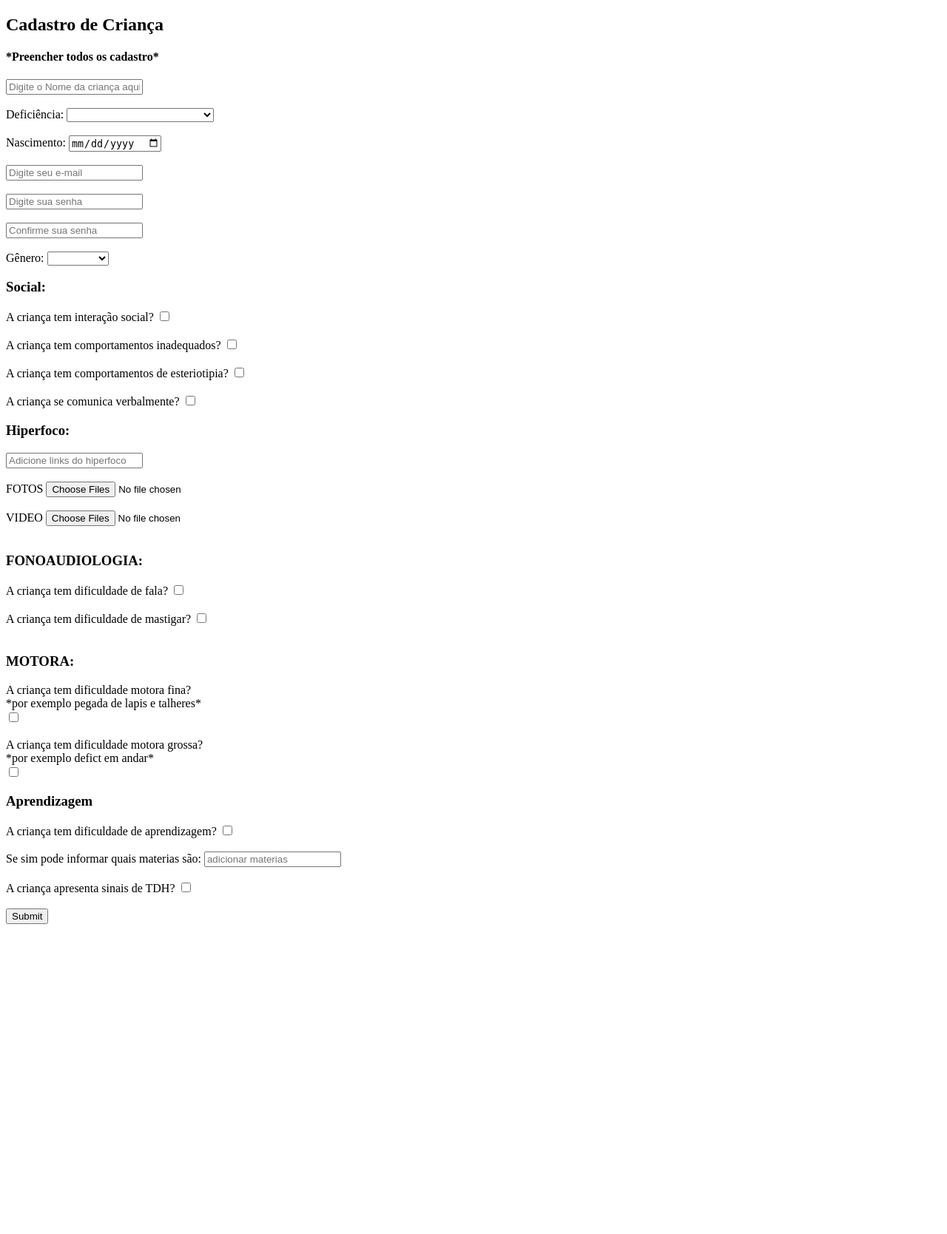
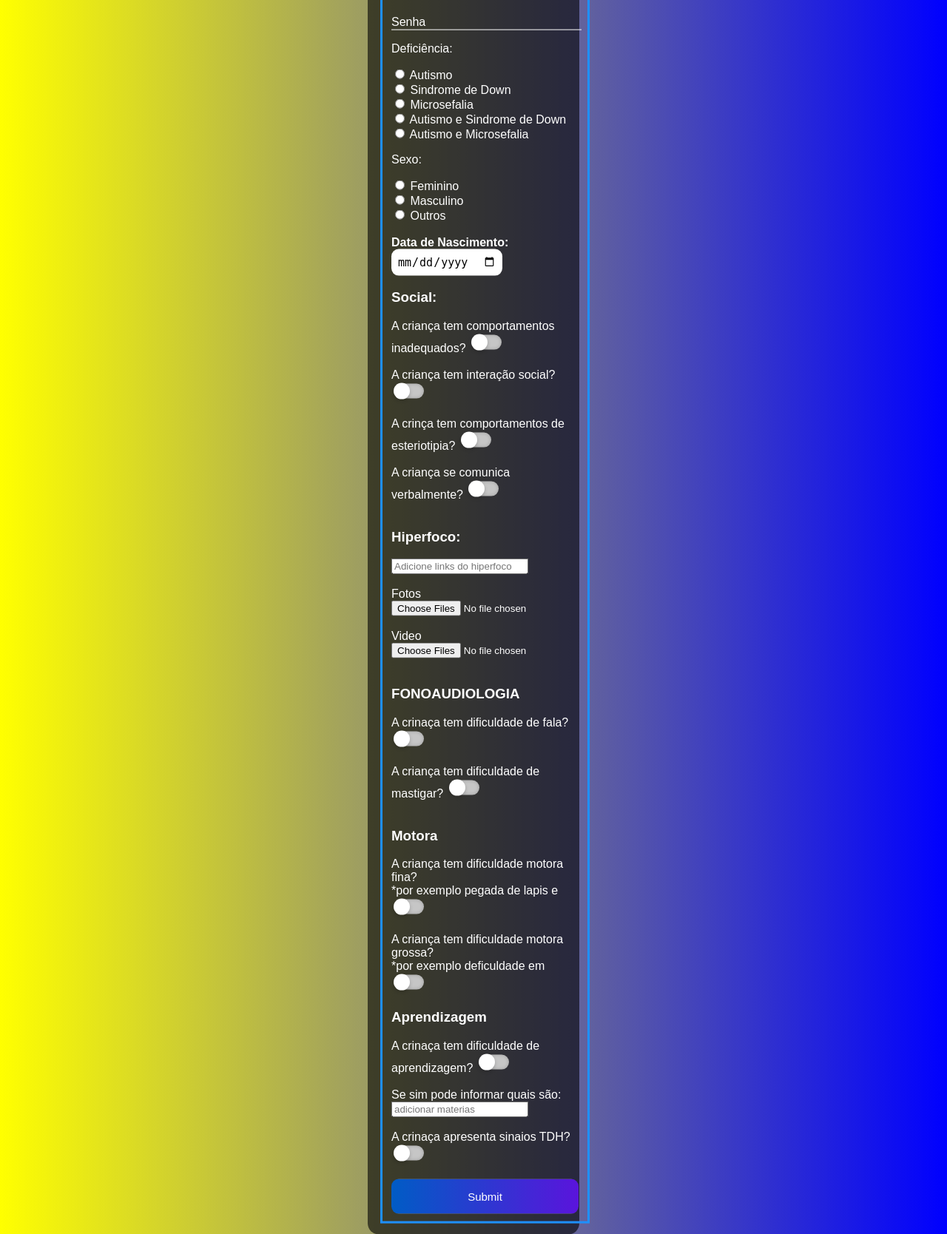
Before and after one commit to johnhiguwww/atypical, a PHP site: page /cadastrocrianca.php in a window 1280 px wide. Shown: the whole page at 74% size. Before the commit the page ends 1249 px from the top, so only its background shows below. Run offline with PHP 8.4, Linux system fonts and the light colour scheme; data that the repository does not hold is empty.

Commit message:
commit atypical 2.1
commit atypical 2.1

```diff
--- a/cadastrocrianca.php
+++ b/cadastrocrianca.php
@@ -3,116 +3,243 @@
 <head>
     <meta charset="UTF-8">
     <meta http-equiv="X-UA-Compatible" content="IE=edge">
-    <link rel="shortcut icon" type="imagex/png" href = "assets/iconTrello1.png">
-    <script src="./fotoevideohiperfoco.js"></script>
     <meta name="viewport" content="width=device-width, initial-scale=1.0">
-    <title>Criança atípica</title>
+    <title>Cadastro Terapeuta</title>
+    <style>
+        body{
+            font-family: Arial, Helvetica, sans-serif;
+            background-image: linear-gradient(to right, rgb(255, 255, 0), rgb(0, 0, 255));
+        }
+        .box{
+            color: white;
+            position: absolute;
+            top: 90%;
+            left: 50%;
+            transform: translate(-50%,-50%);
+            background-color: rgba(0, 0, 0, 0.6);
+            padding: 15px;
+            border-radius: 15px;
+            width: 20%;
+        }
+        fieldset{
+            border: 3px solid dodgerblue;
+        }
+        legend{
+            border: 1px solid dodgerblue;
+            padding: 10px;
+            text-align: center;
+            background-color: dodgerblue;
+            border-radius: 8px;
+        }
+        .inputBox{
+            position: relative;
+        }
+        .inputUser{
+            background: none;
+            border: none;
+            border-bottom: 1px solid white;
+            outline: none;
+            color: white;
+            font-size: 15px;
+            width: 100%;
+            letter-spacing: 2px;
+        }
+        .labelInput{
+            position: absolute;
+            top: 0px;
+            left: 0px;
+            pointer-events: none;
+            transition: .5s;
+        }
+        .inputUser:focus ~ .labelInput,
+        .inputUser:valid ~ .labelInput{
+            top: -20px;
+            font-size: 12px;
+            color: dodgerblue;
+        }
+        #data_nascimento{
+            border: none;
+            padding: 8px;
+            border-radius: 10px;
+            outline: none;
+            font-size: 15px;
+        }
+        #submit{
+            background-image: linear-gradient(to right,rgb(0, 92, 197), rgb(90, 20, 220));
+            width: 100%;
+            border: none;
+            padding: 15px;
+            color: white;
+            font-size: 15px;
+            cursor: pointer;
+            border-radius: 10px;
+        }
+        #submit:hover{
+            background-image: linear-gradient(to right,rgb(0, 80, 172), rgb(80, 19, 195));
+        }
+        input[type="checkbox"]{
+    position: relative;
+    width: 40px;
+    height: 20px;
+    -webkit-appearance: none;
+    background: #c6c6c6;
+    outline: none;
+    border-radius: 20px;
+    box-shadow: inset 0 0 5px rgba(0, 0, 0, .2);
+}
+input:checked[type="checkbox"]{
+    background: #03a9f4;
+}
+input[type="checkbox"]:before{
+    content: "";
+    position: absolute;
+    width: 20px;
+    height: 20px;
+    border-radius: 20px;
+    top: 0;
+    left: 0;
+    background: #fff;
+    transform: scale(1.1);
+    box-shadow: 0 2px 5px rgba(0, 0, 0, .2);
+    transition: .5s;
+}
+input:checked[type="checkbox"]:before{
+    left: 20px;
+}
+    </style>
 </head>
 <body>
-    <div class="cadastrocrianca">
-        <h2>Cadastro de Criança</h2>
-        <h4>*Preencher todos os cadastro*</h4>
-        <form method="POST" action="crianca.php">
-            <input type="text" name="nome" required="required" placeholder="Digite o Nome da criança aqui"><br><br>
-            <label for="deficiencia" required="required">Deficiência:</label>
-                <select name="deficiencia" id="deficiencia">
-                    <option value="Nulo"></option>
-                    <option value="autismo">Autismo</option>
-                    <option value="sindromededown">Sindrome de Down</option>
-                    <option value="microsefalia">Microsefalia</option>
-                    <option value="autismoedown">Autismo e Sindrome de Down</option>
-                    <option value="microsefaliaeautismo">Autismo e Microsefalia</option>
-                </select><br><br>
-            <form method="POST" action="doc.php">
-                Nascimento: <input type="date" id="data" name="data">
-            </form><br>
-            <input type="e-mail" name="email" required="required" placeholder="Digite seu e-mail"><br><br>
-            <input type="password" name="password" required="required" placeholder="Digite sua senha"><br><br>
-            <input type="password" name="confimedpassword" required="required" placeholder="Confirme sua senha"><br><br>
-            <label for="deficiencia">Gênero:</label>
-                <select name="deficiencia" id="deficiencia">
-                    <option value="Nulo"></option>
-                    <option value="Masculino">Masculino</option>
-                    <option value="Feminino">Feminino</option>
-                    <option value="Outros">Outros</option>
-                </select><br>
+    <div class="box">
+        <form action="">
+            <fieldset>
+                <legend><b>Cadastro de Criança</b></legend>
+                <legend><b>*Gerenciado pelos reponsaveis*</b></legend>
+                <br>
+                <div class="inputBox">
+                    <input type="text" name="nome" id="nome" class="inputUser" required>
+                    <label for="nome" class="labelInput">Nome completo</label>
+                </div>
+                <br><br>
+                <div class="inputBox">
+                    <input type="text" name="email" id="email" class="inputUser" required>
+                    <label for="email" class="labelInput">Email</label>
+                </div>
+                <br><br>
+
+                <div class="inputBox">
+                    <input type="password" name="senha" class="inputUser" required>
+                    <label for="senha" class="labelInput">Senha</label>
+
+                <p>Deficiência:</p>
+                <input type="radio" id="autismo" name="deficiencia" value="autismo" required>
+                <label for="autismo">Autismo</label>
+                <br>
+                <input type="radio" id="sindromededown" name="deficiencia" value="sindromededown" required>
+                <label for="sindromededown">Sindrome de Down</label>
+                <br>
+                <input type="radio" id="microsefalia" name="deficiencia" value="microsefalia" required>
+                <label for="microsefalia">Microsefalia</label>
+                <br>
+                <input type="radio" id="aut_sd" name="deficiencia" value="aut_sd" required>
+                <label for="aut_sd">Autismo e Sindrome de Down</label>
+                <br>
+                <input type="radio" id="aut_micro" name="deficiencia" value="aut_micro" required>
+                <label for="aut_micro">Autismo e Microsefalia</label>
+                <br>
+                </div>
+                <p>Sexo:</p>
+                <input type="radio" id="feminino" name="genero" value="feminino" required>
+                <label for="feminino">Feminino</label>
+                <br>
+                <input type="radio" id="masculino" name="genero" value="masculino" required>
+                <label for="masculino">Masculino</label>
+                <br>
+                <input type="radio" id="outros" name="genero" value="outros" required>
+                <label for="outros">Outros</label>
+                <br><br>
+                <label for="data_nascimento"><b>Data de Nascimento:</b></label>
+                <input type="date" name="data_nascimento" id="data_nascimento" required>
+                <br>
+                <div class="inputBox">
                 <h3>Social:</h3>
+                <label>
+                A criança tem comportamentos inadequados?
+                <input type="checkbox" name="comportamentoinadequados">
+                </label> <br>
+                </div>
+                <br>
+                <div class="inputBox">
                 <label>
                 A criança tem interação social?
                 <input type="checkbox" name="interacaosocial">
-            </label> <br><br>
+                </label>
+                </div>
+                <br>
+                <div class="inputBox">
                 <label>
-                A criança tem comportamentos inadequados?
-                <input type="checkbox" name="comportamentoinadequados">
-            </label> <br><br>
-            <label>
-                A criança tem comportamentos de esteriotipia?
+                 A crinça tem comportamentos de esteriotipia?
                  <input type="checkbox" name="comportamentoesteriotipia">
-            </label> <br><br>
+                </label>
+                <div class="inputBox">
+                  <br>
                 <label>
                  A criança se comunica verbalmente?
                  <input type="checkbox" name="verbal">
                 </label> <br>
+                <br>
+                <div class="inputBox">
                     <h3>Hiperfoco:</h3>
                 <label>
                     <input type="text" name="linkhiperfoco" placeholder="Adicione links do hiperfoco">
-            </label><br><br>
+                </label> <br><br>
                 <label>
-            FOTOS
-            <input type="file" name="arquivos" class="btn btn-success"  accept="image/png, image/jpeg"  multiple />
-            </label><br><br>
+                    Fotos
+                    <input type="file" name="arquivos" class="btn btn-success" accept="image/png, image/jpeg" multiple />
+                    </label> <br><br>
                   <label>
-            VIDEO
-            <input type="file" name="arquivos" class="btn btn-success"  accept="video/mkv, video/mp4"  multiple />
-            </label><br><br>
-            <h3>FONOAUDIOLOGIA:</h3>
+                      Video
+                      <input type="file" name="arquivos" class="btn btn-success" accept="video/mkv, video/mp4" multiple />
+                      </label> <br><br>
+                      <h3>FONOAUDIOLOGIA</h3>
                       <label>
-                A criança tem dificuldade de fala?
+                          A crinaça tem dificuldade de fala?
                           <input type="checkbox" name="dificuldadedefala">
                         </label> <br><br>
                         <label>
                             A criança tem dificuldade de mastigar?
                             <input type="checkbox" name="dificuldadedemastigar">
                            </label> <br><br>
-            <h3>MOTORA:</h3>
+                           <h3>Motora</h3>
                            <label>
                             A criança tem dificuldade motora fina?<br>
-                *por exemplo pegada de lapis e talheres*<br>
+                            *por exemplo pegada de lapis e <talheres></talheres>
+                            <br>
                             <input type="checkbox" name="motorafina">
                             </label> <br><br>
                             <label>
-                A criança tem dificuldade motora grossa?<br>
-                *por exemplo defict em andar*<br>
+                                A criança tem dificuldade motora grossa? <br>
+                                *por exemplo deficuldade em <andar></andar>
+                                <br>
                                 <input type="checkbox" name="motoragrossa">
-            </label> <br>
+                                </label><br>
                                 <h3>Aprendizagem</h3>
                                 <label>
-                A criança tem dificuldade de aprendizagem?
+                                    A crinaça tem dificuldade de aprendizagem?
                                     <input type="checkbox" name="deficaprendizagem">
                                </label> <br><br>
                                <label>
-                Se sim pode informar quais materias são:
-                <input type="text" name="materias" placeholder="adicionar materias ">
-            </label><br><br>
+                                   Se sim pode informar quais são:
+                                    <input type="text" name="materias" placeholder="adicionar materias">
+                                   </label> <br><br>
                                    <label>
-                A criança apresenta sinais de TDH?
+                                       A crinaça apresenta sinaios TDH?
                                        <input type="checkbox" name="tdg">
                                    </label> <br><br>
-            <input type="submit" name="Enviar" >
+
+                      <input type="submit" name="submit" id="submit">
+
+            </fieldset>
+        </form>
     </div>
-    </form>
-   <!-- <?php
-     $data = $_POST['data'];
-    // separando yyyy, mm, ddd
-    list($ano, $mes, $dia) = explode('-', $data);
-    // data atual
-    $hoje = mktime(0, 0, 0, date('m'), date('d'), date('Y'));
-    // Descobre a unix timestamp da data de nascimento do fulano
-    $nascimento = mktime( 0, 0, 0, $mes, $dia, $ano);
-    // cálculo
-    $idade = floor((((($hoje - $nascimento) / 60) / 60) / 24) / 365.25);
-     echo "Idade: $idade Anos";
-    ?>
-    -->
 </body>
 </html>
```
Also changed, not shown: cadastro_terapeuta.php (added, +134 -0 lines), index.php (+20 -6 lines), to_ou_res.php (+35 -88 lines), codigosgit.txt (line endings or trailing spaces), crianca.php (line endings or trailing spaces), fotoevideohiperfoco.js (line endings or trailing spaces), 1 other file. Lines whose indentation alone changed are shown as unchanged.
